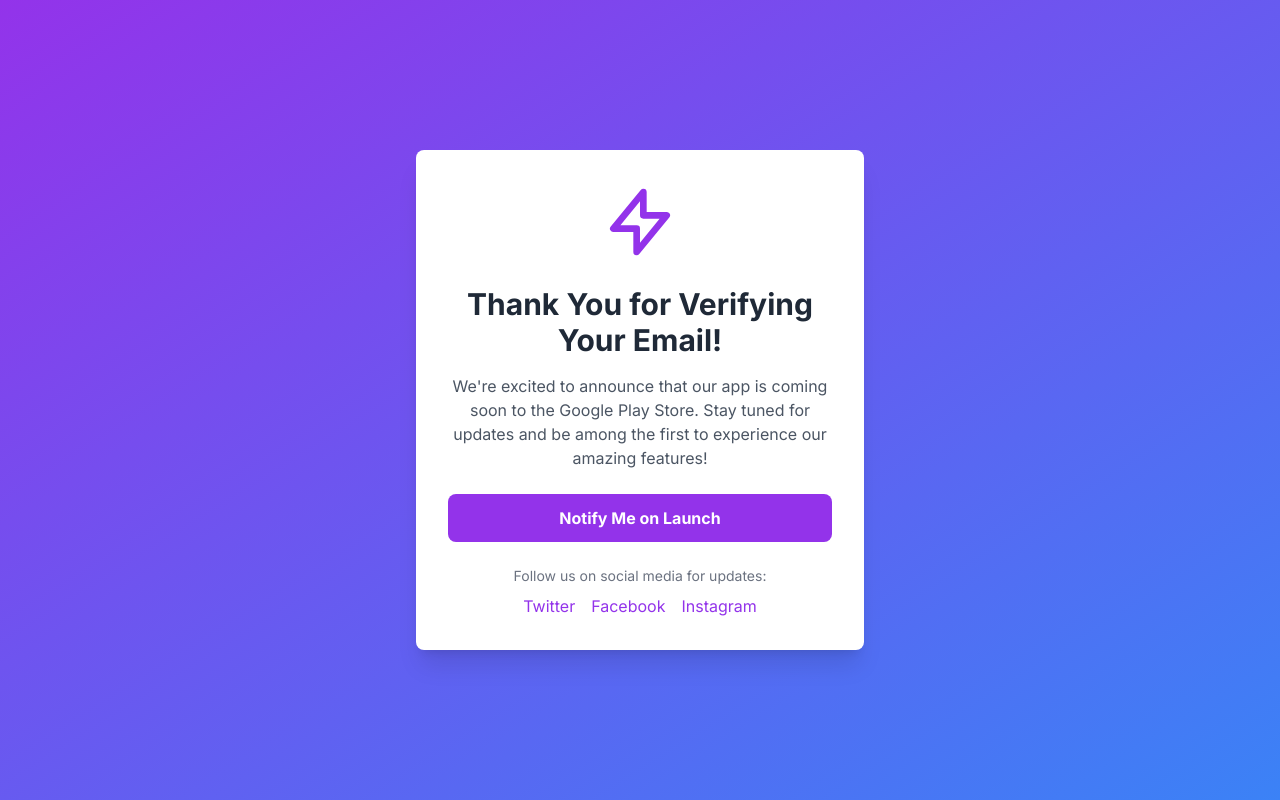
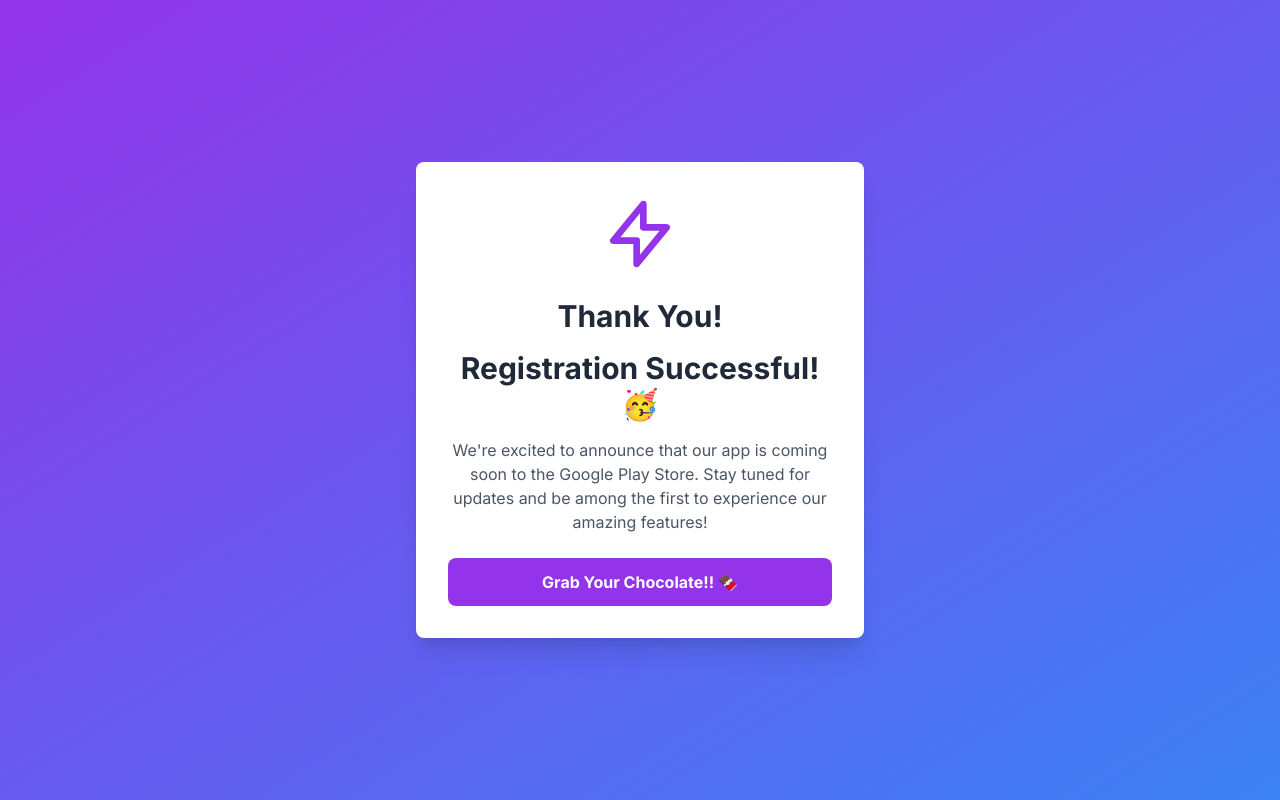
Before and after one commit to Taher2512/DokLink, a Next.js app: page /coming-soon in a window 1280 px wide. Built offline with nearby package versions, Linux system fonts and the light colour scheme.

Commit message:
Changed success card UI

```diff
--- a/src/app/coming-soon/page.js
+++ b/src/app/coming-soon/page.js
@@ -1,5 +1,5 @@
-"use client"
-import React, { useState } from 'react';
+"use client";
+import React, { useState } from "react";
 
 const ComingSoonPage = () => {
   const [isHovered, setIsHovered] = useState(false);
@@ -24,38 +24,27 @@ const ComingSoonPage = () => {
         </div>
 
         <h1 className="text-3xl font-bold text-center text-gray-800 mb-4">
-          Thank You for Verifying Your Email!
+          Thank You!
+        </h1>
+        <h1 className="text-3xl font-bold text-center text-gray-800 mb-4">
+          Registration Successful! 🥳
         </h1>
 
         <p className="text-center text-gray-600 mb-6">
-          We're excited to announce that our app is coming soon to the Google Play Store.
-          Stay tuned for updates and be among the first to experience our amazing features!
+          We're excited to announce that our app is coming soon to the Google
+          Play Store. Stay tuned for updates and be among the first to
+          experience our amazing features!
         </p>
 
         <button
           onMouseEnter={() => setIsHovered(true)}
           onMouseLeave={() => setIsHovered(false)}
           className={`w-full bg-purple-600 text-white font-bold py-3 px-4 rounded-lg transition-all duration-300 ${
-            isHovered ? 'bg-purple-700 transform scale-105' : ''
+            isHovered ? "bg-purple-700 transform scale-105" : ""
           }`}
         >
-          Notify Me on Launch
+          Grab Your Chocolate!! 🍫
         </button>
-
-        <div className="mt-6 text-center">
-          <p className="text-sm text-gray-500">Follow us on social media for updates:</p>
-          <div className="flex justify-center space-x-4 mt-2">
-            {['Twitter', 'Facebook', 'Instagram'].map((platform) => (
-              <a
-                key={platform}
-                href="#"
-                className="text-purple-600 hover:text-purple-800 transition duration-300"
-              >
-                {platform}
-              </a>
-            ))}
-          </div>
-        </div>
       </div>
     </div>
   );
```
